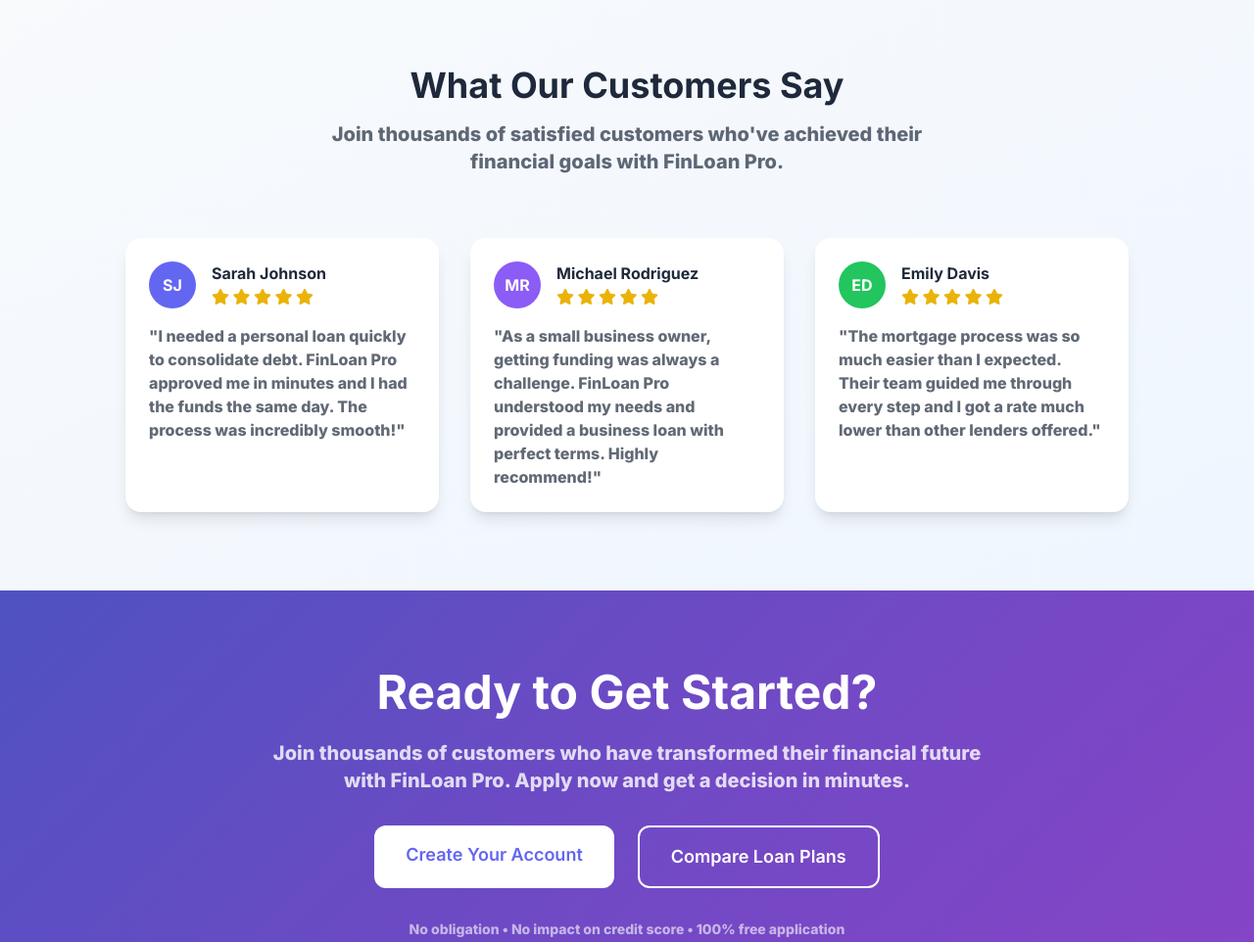
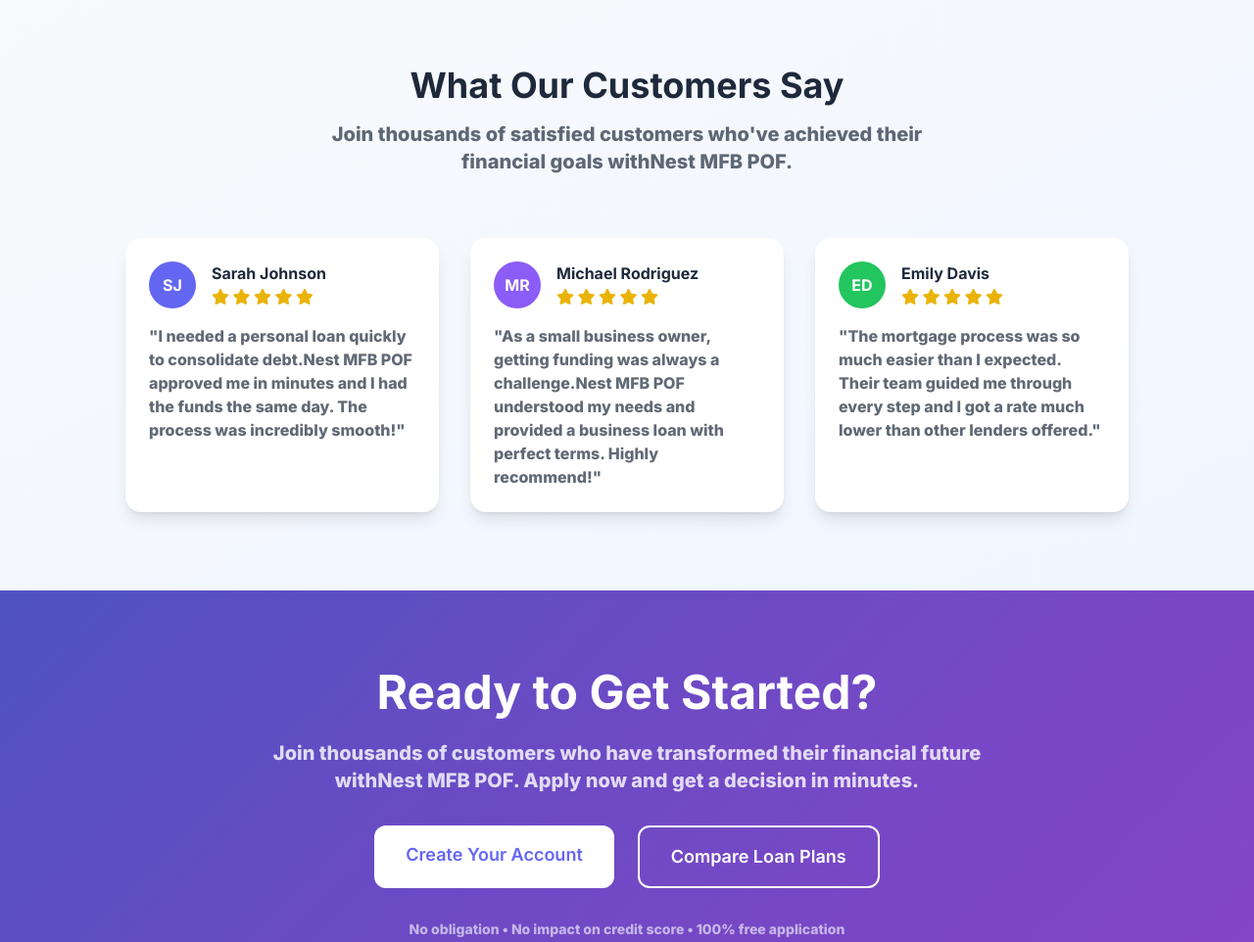
Before and after one commit to icode4living/poftest-page, a plain HTML site: page index.html in a window 1280 px wide. Shown: the part 2940-3902 px from the top of the page at 98% size. Drawn offline with nearby package versions, Linux system fonts and the light colour scheme.

Commit message:
Update index.html
Changed from Fintech Pro to next MFB

```diff
--- a/index.html
+++ b/index.html
@@ -3,7 +3,7 @@
 <head>
     <meta charset="UTF-8">
     <meta name="viewport" content="width=device-width, initial-scale=1.0">
-    <title>FinLoan Pro - Smart Banking Solutions</title>
+    <title>NEST MFB-Proof of funds</title>
     <script src="https://cdn.tailwindcss.com"></script>
     <link href="https://cdnjs.cloudflare.com/ajax/libs/font-awesome/6.4.0/css/all.min.css" rel="stylesheet">
     <script>
@@ -370,7 +370,7 @@
         <div class="container mx-auto px-6">
             <div class="text-center mb-16">
                 <h2 class="text-4xl font-bold mb-4">What Our Customers Say</h2>
-                <p class="text-xl text-dark/70 max-w-2xl mx-auto">Join thousands of satisfied customers who've achieved their financial goals with FinLoan Pro.</p>
+                <p class="text-xl text-dark/70 max-w-2xl mx-auto">Join thousands of satisfied customers who've achieved their financial goals withNest MFB POF.</p>
             </div>
 
             <div class="grid grid-cols-1 md:grid-cols-3 gap-8 max-w-5xl mx-auto">
@@ -391,7 +391,7 @@
                             </div>
                         </div>
                     </div>
-                    <p class="text-dark/70">"I needed a personal loan quickly to consolidate debt. FinLoan Pro approved me in minutes and I had the funds the same day. The process was incredibly smooth!"</p>
+                    <p class="text-dark/70">"I needed a personal loan quickly to consolidate debt.Nest MFB POF approved me in minutes and I had the funds the same day. The process was incredibly smooth!"</p>
                 </div>
 
                 <!-- Testimonial 2 -->
@@ -411,7 +411,7 @@
                             </div>
                         </div>
                     </div>
-                    <p class="text-dark/70">"As a small business owner, getting funding was always a challenge. FinLoan Pro understood my needs and provided a business loan with perfect terms. Highly recommend!"</p>
+                    <p class="text-dark/70">"As a small business owner, getting funding was always a challenge.Nest MFB POF understood my needs and provided a business loan with perfect terms. Highly recommend!"</p>
                 </div>
 
                 <!-- Testimonial 3 -->
@@ -443,7 +443,7 @@
         <div class="container mx-auto px-6 relative z-10">
             <div class="max-w-3xl mx-auto text-center">
                 <h2 class="text-4xl md:text-5xl font-bold mb-6">Ready to Get Started?</h2>
-                <p class="text-xl mb-8 text-white/80">Join thousands of customers who have transformed their financial future with FinLoan Pro. Apply now and get a decision in minutes.</p>
+                <p class="text-xl mb-8 text-white/80">Join thousands of customers who have transformed their financial future withNest MFB POF. Apply now and get a decision in minutes.</p>
 
                 <div class="flex flex-col sm:flex-row justify-center space-y-4 sm:space-y-0 sm:space-x-6">
                     <a href="/auth/signup" class="bg-white text-primary px-8 py-4 rounded-xl font-semibold text-lg hover:shadow-2xl transition-all">
```
